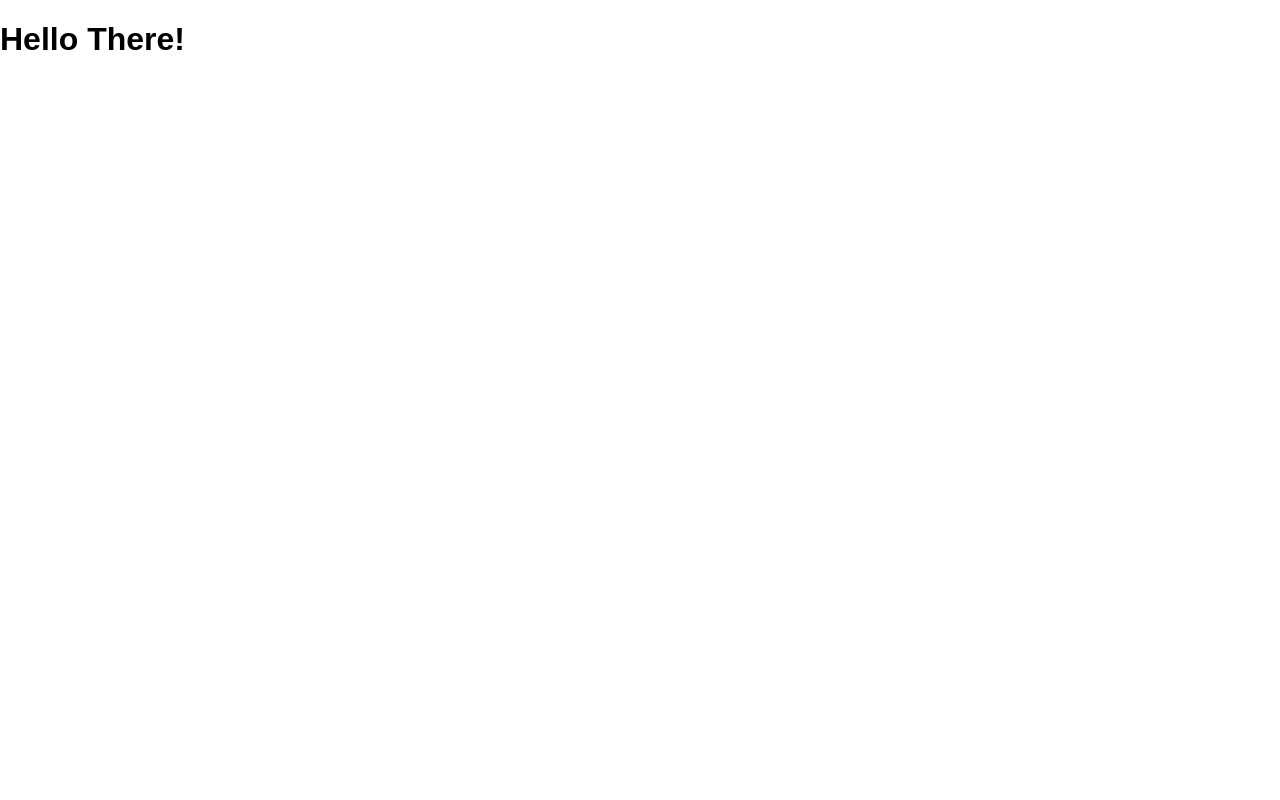
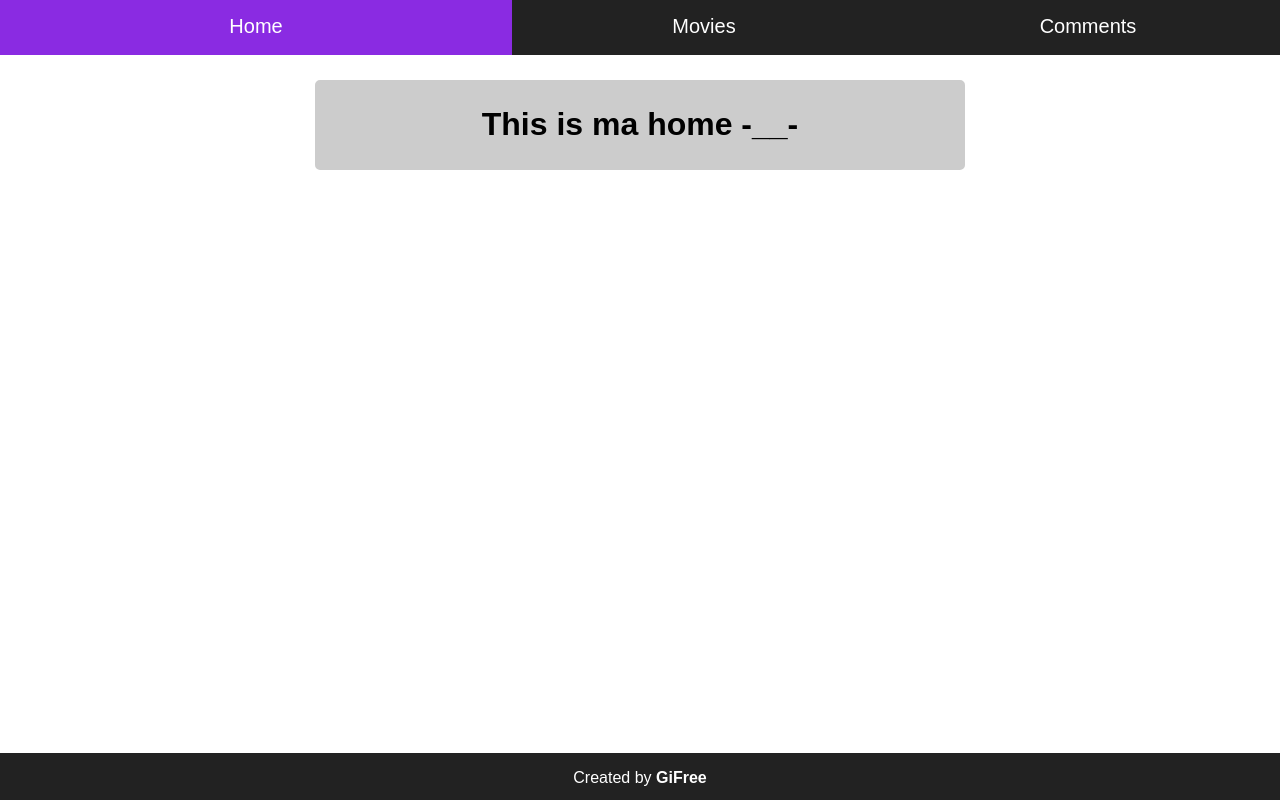
Before and after one commit to f-matusiak/netguru-recruitment-task, a React (Create React App) app: page / in a window 1280 px wide. Built offline with nearby package versions, Linux system fonts and the light colour scheme.

Commit message:
creating react front, testing commets with heroku

```diff
--- a/public/index.html
+++ b/public/index.html
@@ -5,7 +5,7 @@
   <meta charset="UTF-8">
   <meta name="viewport" content="width=device-width, initial-scale=1.0">
   <meta http-equiv="X-UA-Compatible" content="ie=edge">
-  <title>Document</title>
+  <title>Movie DB</title>
 </head>
 
 <body>
--- a/src/App/App.css
+++ b/src/App/App.css
@@ -0,0 +1,10 @@
+.container {
+  width: 50%;
+  background: #ccc;
+  border: 5px #ccc solid;
+  border-radius: 5px;
+  margin: auto;
+  margin-top: 80px;
+  align-content: center;
+  text-align: center;
+}
--- a/src/App/App.js
+++ b/src/App/App.js
@@ -2,15 +2,22 @@ import React, { Component } from 'react';
 import './App.css';
 import { Switch, Route } from 'react-router-dom';
 import Home from './Home/Home';
+import Navbar from './Navbar/Navbar';
+import Footer from './Footer/Footer';
+import Movies from './Movies/Movies';
+import Comments from './Comments/Comments';
 
 class App extends Component {
   render() {
     return (
       <div className="App">
+        <Navbar />
         <Switch>
-          <Route exact path="/" Component={Home} />
+          <Route exact path="/" component={Home} />
+          <Route path="/movies" component={Movies} />
+          <Route path="/comments" component={Comments} />
         </Switch>
-        <h1>Hello There! </h1>
+        <Footer />
       </div>
     )
   }
--- /dev/null
+++ b/src/App/Comments/Comment.js
@@ -0,0 +1,14 @@
+import React, { Component } from 'react';
+
+class Comment extends Component {
+
+  redner() {
+    return (
+      <div className="comment">
+        {this.props.text}
+      </div>
+    )
+  }
+}
+
+export default Comment;
--- /dev/null
+++ b/src/App/Comments/Comments.js
@@ -0,0 +1,34 @@
+import React, { Component } from 'react';
+import Comment from './Comment';
+
+class Comments extends Component {
+  constructor() {
+    super();
+
+    this.state = {
+      movies: []
+    };
+
+  }
+
+  componentWillMount() {
+    fetch(`${window.location.origin}/comments`)
+      .then(res => res.json())
+      .then((json) => {
+        this.setState({ comments: json.comments });
+      })
+  }
+
+  render() {
+    const comments = this.state.comments.map((data) => {
+      return <Comment data={data} />
+    })
+    return (
+      <div className="container">
+        {comments}
+      </div>
+    )
+  }
+}
+
+export default Comments;
--- /dev/null
+++ b/src/App/Footer/Footer.css
@@ -0,0 +1,14 @@
+.footer {
+  position: fixed;
+  left: 0;
+  bottom: 0;
+  width: 100%;
+  color: white;
+  background-color: #222;
+  text-align: center;
+}
+
+.footer p {
+  display: block;
+  height: 15px;
+}
--- /dev/null
+++ b/src/App/Footer/Footer.js
@@ -0,0 +1,14 @@
+import React, { Component } from 'react';
+import './Footer.css';
+
+class Footer extends Component {
+  render() {
+    return (
+      <div className="footer">
+        <p>Created by <b>GiFree</b></p>
+      </div>
+    )
+  }
+}
+
+export default Footer;
--- a/src/App/Home/Home.js
+++ b/src/App/Home/Home.js
@@ -3,8 +3,8 @@ import React, { Component } from 'react';
 class Home extends Component {
   render() {
     return (
-      <div>
-        This is ma home -__-
+      <div className="container">
+        <h1>This is ma home -__-</h1>
       </div>
     )
   }
--- /dev/null
+++ b/src/App/Movies/Movies.js
@@ -0,0 +1,13 @@
+import React, { Component } from 'react';
+
+class Movies extends Component {
+  render() {
+    return (
+      <div>
+        Movies
+      </div>
+    )
+  }
+}
+
+export default Movies;
--- /dev/null
+++ b/src/App/Navbar/Navbar.css
@@ -0,0 +1,34 @@
+.navbar {
+  position: fixed;
+  top: 0;
+  left: 0;
+  width: 100%;
+  color:white;
+  background-color: #222;
+}
+
+.navbar .button {
+  color: white;
+  display: block;
+  float: left;
+  height: 40px;
+  text-align: center;
+  font-size: 20px;
+  text-decoration: none;
+  border: none;
+  padding-top: 15px;
+}
+
+.navbar .button:hover {
+  background-color: blueviolet;
+}
+
+.btn-1 {
+  width: 40%;
+}
+.btn-2 {
+  width: 30%;
+}
+.btn-3 {
+  width: 30%;
+}
--- /dev/null
+++ b/src/App/Navbar/Navbar.js
@@ -0,0 +1,25 @@
+import React, { Component } from 'react';
+import { Link } from 'react-router-dom';
+import './Navbar.css';
+
+class Navbar extends Component {
+
+  render() {
+    return (
+      <div className="navbar">
+        <Link to="/" className="button btn-1">
+          Home
+        </Link>
+        <Link to="/movies" className="button btn-2">
+          Movies
+        </Link>
+        <Link to="/comments" className="button btn-3">
+          Comments
+        </Link>
+
+      </div>
+    )
+  }
+}
+
+export default Navbar;
```
Also changed, not shown: src/App/Home/Home.css (added).
